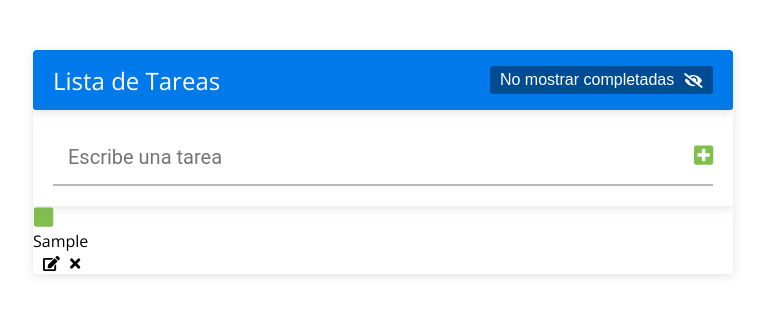
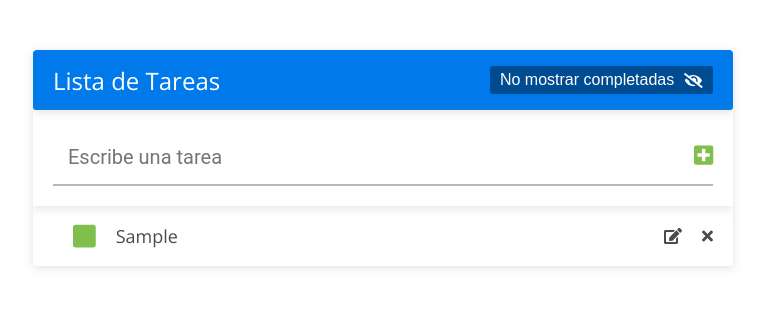
Before and after one commit to fabianmolinab/Aplicacion-de-lista-de-Tareas, a React (Create React App) app: page / in a window 1280 px wide. Both pictures are taken after typing "Sample" into the empty fields and a click on the button 959 px from the left and 154 px from the top of the page. Shown: the top 316 px of the page, without its empty margins (257-1022 px from the left). Built offline with nearby package versions, Linux system fonts and the light colour scheme.

Commit message:
Estilos Terminados

```diff
--- a/src/Componentes/EditarTareas.js
+++ b/src/Componentes/EditarTareas.js
@@ -1,10 +1,12 @@
 import React, { useState } from 'react'
 import styled from 'styled-components';
 
+//Styles!
 import { InputEditarTarea } from '../Estilos/InputEditarTarea';
 import { BotonEditarTareas } from '../Estilos/Boton.styles';
+//:)
 
-export const FormularioEditarTareas = ({ tarea, editandoTarea, cambiarEditandoTarea }) => {
+export const EditarTareas = ({ tarea, editandoTarea, cambiarEditandoTarea }) => {
 
   const [nuevaTarea, cambiarNuevaTarea] = useState(tarea.texto);
 
@@ -22,12 +24,16 @@ export const FormularioEditarTareas = ({ tarea, editandoTarea, cambiarEditandoTa
   }
 
   return (
+    // <form>
     <FormularioEditarTarea action="" onSubmit={handleSubmit}>
+      {/* Input type text */}
       <InputEditarTarea
         type="text"
         value={nuevaTarea}
         onChange={handleInputChange}
       />
+
+      {/* Buton */}
       <BotonEditarTareas type="submit">
         Actualizar
       </BotonEditarTareas>
@@ -36,8 +42,5 @@ export const FormularioEditarTareas = ({ tarea, editandoTarea, cambiarEditandoTa
 }
 
 const FormularioEditarTarea = styled.form`
-  background: none;
   display: flex;
-  font-size: 20px;
-	font-family: 'Roboto', sans-serif;
 `
--- a/src/Componentes/ListaTareas.js
+++ b/src/Componentes/ListaTareas.js
@@ -1,4 +1,5 @@
 import React from 'react'
+import styled from 'styled-components';
 import { Tarea } from './Tarea'
 
 export const ListaTareas = ({ tareas, cambiarTareas, mostrarCompletadas }) => {
@@ -25,7 +26,7 @@ export const ListaTareas = ({ tareas, cambiarTareas, mostrarCompletadas }) => {
   }
 
   return (
-    <ul>
+    <ListaUl>
       {
         (tareas.length > 0) ? tareas.map((tarea) => {
           // Mostrar completadas
@@ -48,8 +49,23 @@ export const ListaTareas = ({ tareas, cambiarTareas, mostrarCompletadas }) => {
           return;
 
         })
-          : <div>----Aun no hay tareas----</div>
+          : <MensajeListaTareas>----Aun no hay tareas----</MensajeListaTareas>
       }
-    </ul>
+    </ListaUl>
   )
 }
+
+// Estilos
+
+export const ListaUl = styled.ul`
+  list-style: none;
+	height: 100%;
+	overflow: auto;
+`
+export const MensajeListaTareas = styled.div`
+  text-align: center;
+	color: #b8b8b8;
+	font-size: 20px;
+	padding: 40px 20px;
+
+`
--- a/src/Componentes/Tarea.js
+++ b/src/Componentes/Tarea.js
@@ -1,7 +1,13 @@
 import React, { useState } from 'react';
-import { Iconos } from '../Estilos/Iconos.styles';
+
+//Estilos
+import { Iconos, IconCheck } from '../Estilos/Iconos.styles';
 import { faCheckSquare, faEdit, faSquare, faTimes } from '@fortawesome/free-solid-svg-icons'
-import { FormularioEditarTareas } from './EditarTareas';
+import { ListaTareasStyles, ListaTareasTextoStyles } from '../Estilos/ListaTareas.styles';
+import { ContenedorFlex } from '../Estilos/ContenedorFlex.styles';
+
+//Componentes
+import { EditarTareas } from './EditarTareas';
 
 
 export const Tarea = ({ tarea, toogleCompletada, borrarTarea }) => {
@@ -14,32 +20,31 @@ export const Tarea = ({ tarea, toogleCompletada, borrarTarea }) => {
     cambiarEditandoTarea(!editandoTarea)
   }
 
-
-
-
   return (
-    <li>
-      <Iconos
+    <ListaTareasStyles>
+      <IconCheck
         icon={tarea.completada ? faCheckSquare : faSquare}
         onClick={() => toogleCompletada(tarea.id)}
         formicon="true"
+        listaicon
+
       />
-      <div>
+      <ListaTareasTextoStyles>
         {/* Condicional que permite si: editandoTarea esta true muestra todo el formulario para mostrar el formulario de edicion */}
         {editandoTarea
           ?
-          <FormularioEditarTareas
+          <EditarTareas
             tarea={tarea}
             editandoTarea={editandoTarea}
             cambiarEditandoTarea={cambiarEditandoTarea}
           />
           : tarea.texto
         }
-      </div>
-      <div>
-        <Iconos icon={faEdit} onClick={cambiarEstadoEditar} />
-        <Iconos icon={faTimes} onClick={() => borrarTarea(tarea.id)} />
-      </div>
-    </li>
+      </ListaTareasTextoStyles>
+      <ContenedorFlex>
+        <Iconos icon={faEdit} onClick={cambiarEstadoEditar} listaicon />
+        <Iconos icon={faTimes} onClick={() => borrarTarea(tarea.id)} listaicon />
+      </ContenedorFlex>
+    </ListaTareasStyles>
   )
 }
--- /dev/null
+++ b/src/Estilos/ContenedorFlex.styles.js
@@ -0,0 +1,6 @@
+import styled from "styled-components";
+
+
+export const ContenedorFlex = styled.div`
+  display: flex;
+`
--- a/src/Estilos/Iconos.styles.js
+++ b/src/Estilos/Iconos.styles.js
@@ -14,4 +14,15 @@ ${props => props.formicon && css`
   margin-left: 1px;
   cursor: pointer;
 `}
+${props => props.listaicon && css`
+  cursor: pointer;
+	font-size: 16px;
+  margin-left: 20px;
+	transition: .3s ease all;
+`}
 `;
+
+export const IconCheck = styled(Iconos)`
+  margin-right: 20px;
+	font-size: 26px;
+`
--- a/src/Estilos/InputEditarTarea.js
+++ b/src/Estilos/InputEditarTarea.js
@@ -1,8 +1,11 @@
 import styled from "styled-components";
 
 export const InputEditarTarea = styled.input`
-  border: none;
-  border-bottom: 2px solid #b8b8b8;
-  margin-right: 20px;
   width: 100%;
+	border: none;
+	border-bottom: 2px solid #b8b8b8;
+	background: none;
+	font-size: 18px;
+	font-family: 'Roboto', sans-serif;
+	margin-right: 20px;
 `
--- /dev/null
+++ b/src/Estilos/ListaTareas.styles.js
@@ -0,0 +1,23 @@
+import styled from "styled-components";
+
+
+export const ListaTareasStyles = styled.li`
+	align-items: center;
+	color: #4B4B4B;
+	display: grid;
+	font-size: 18px;
+  height: 60px;
+	grid-template-columns: auto 1fr auto;
+	padding: 0 20px;
+	&:hover {
+		opacity: 0.5;
+	}
+	&:nth-child(even) {
+		background: #F3F3F3;
+	}
+`
+
+export const ListaTareasTextoStyles = styled.div`
+  text-align: left;
+	width: 100%;
+`
```
